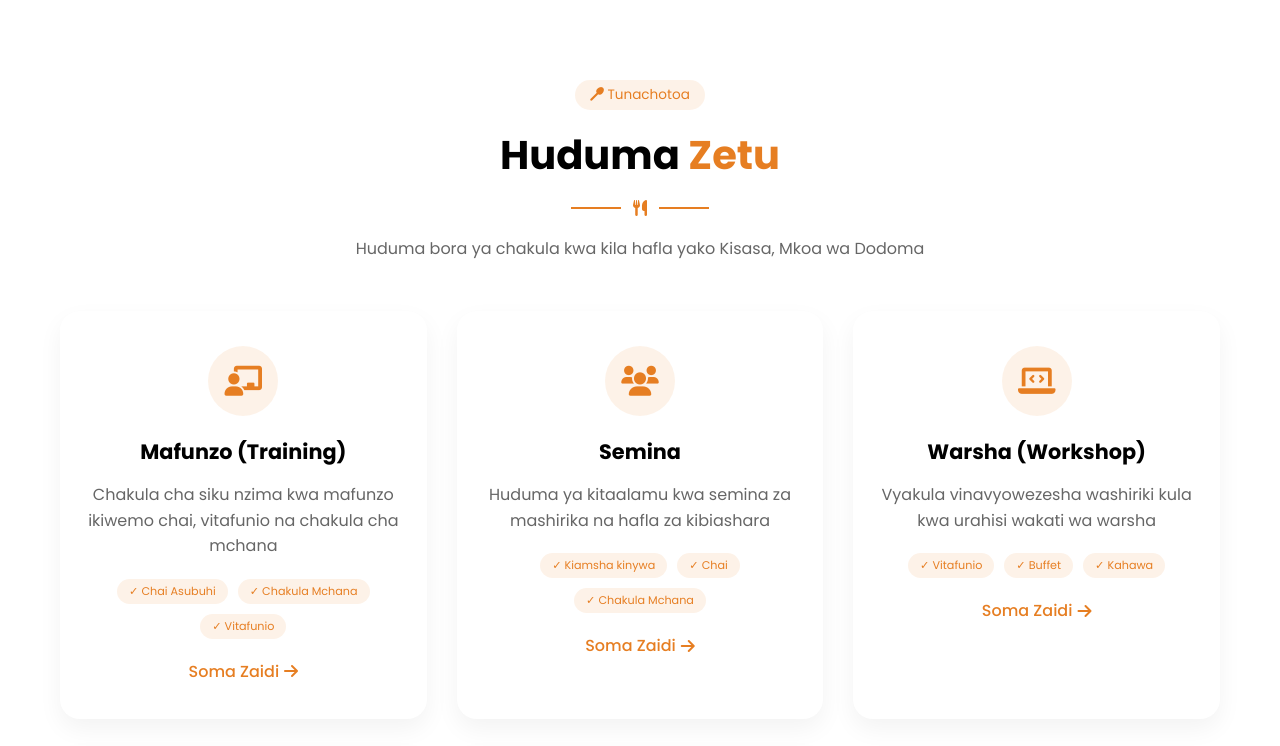
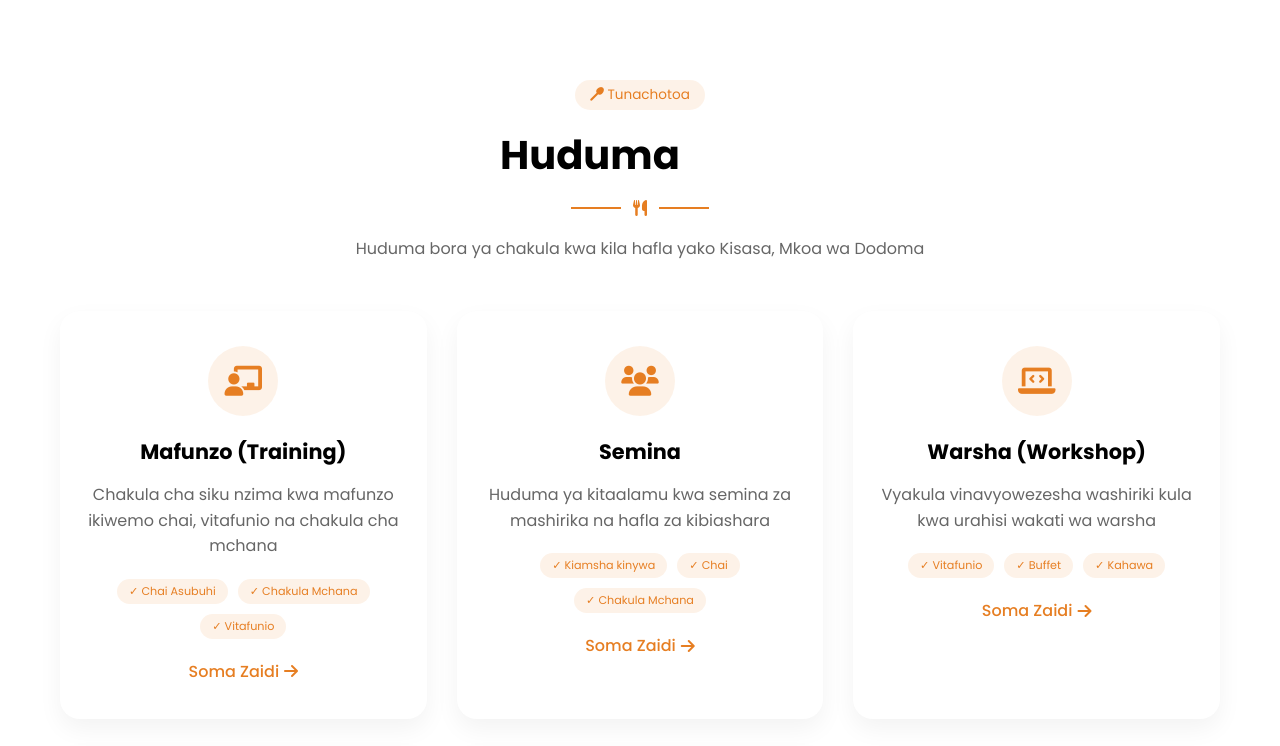
Before and after one commit to jerome670/Magari, a plain HTML site: page index.html in a window 1280 px wide. Shown: the part 800-1546 px from the top of the page. Drawn offline with nearby package versions, Linux system fonts and the light colour scheme.

Commit message:
Change section title color to white

```diff
--- a/style.css
+++ b/style.css
@@ -468,7 +468,7 @@ section {
 }
 
 .section-title span {
-    color: #e67e22;
+    color: white;
 }
 
 .section-divider {
```
